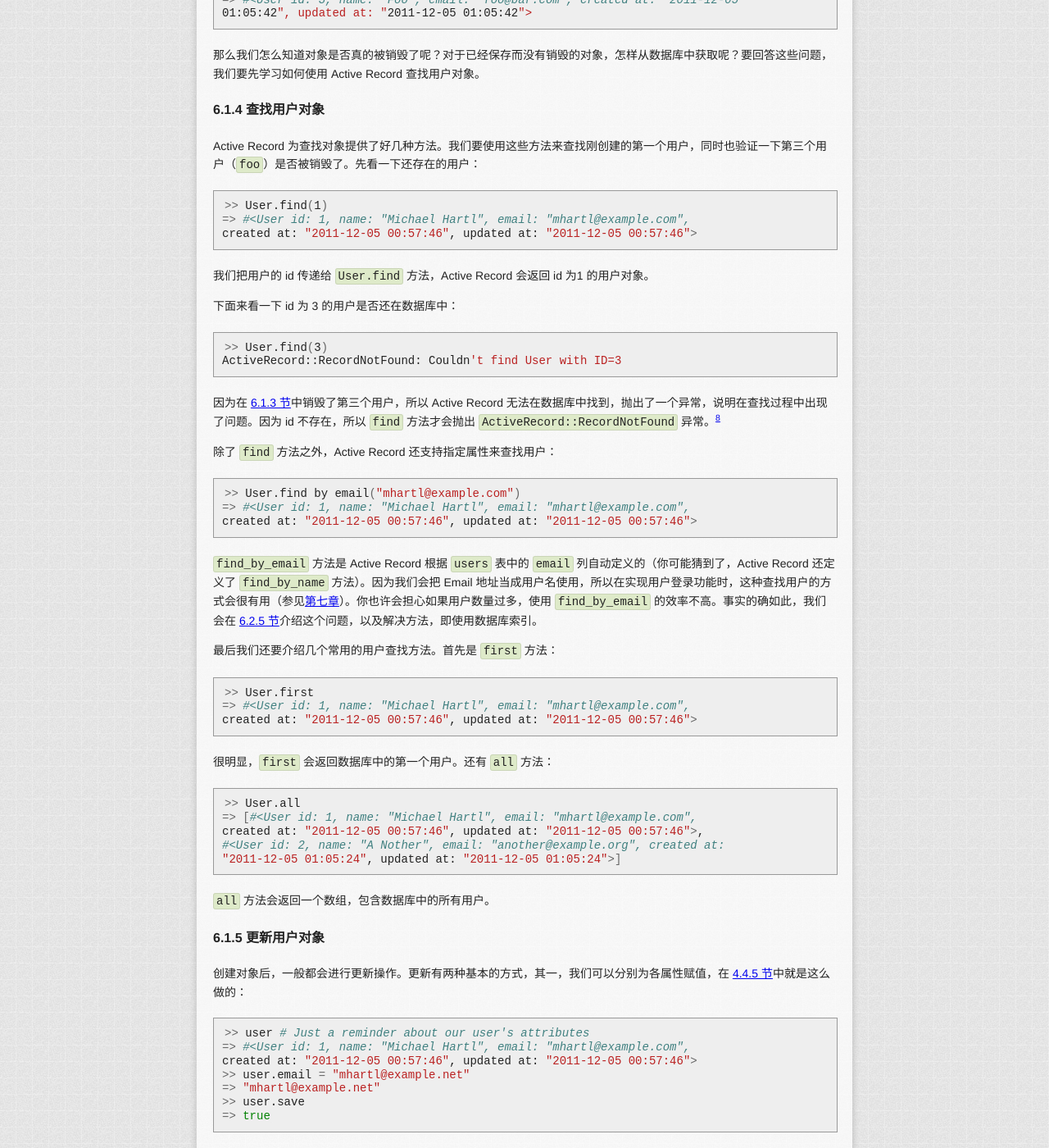
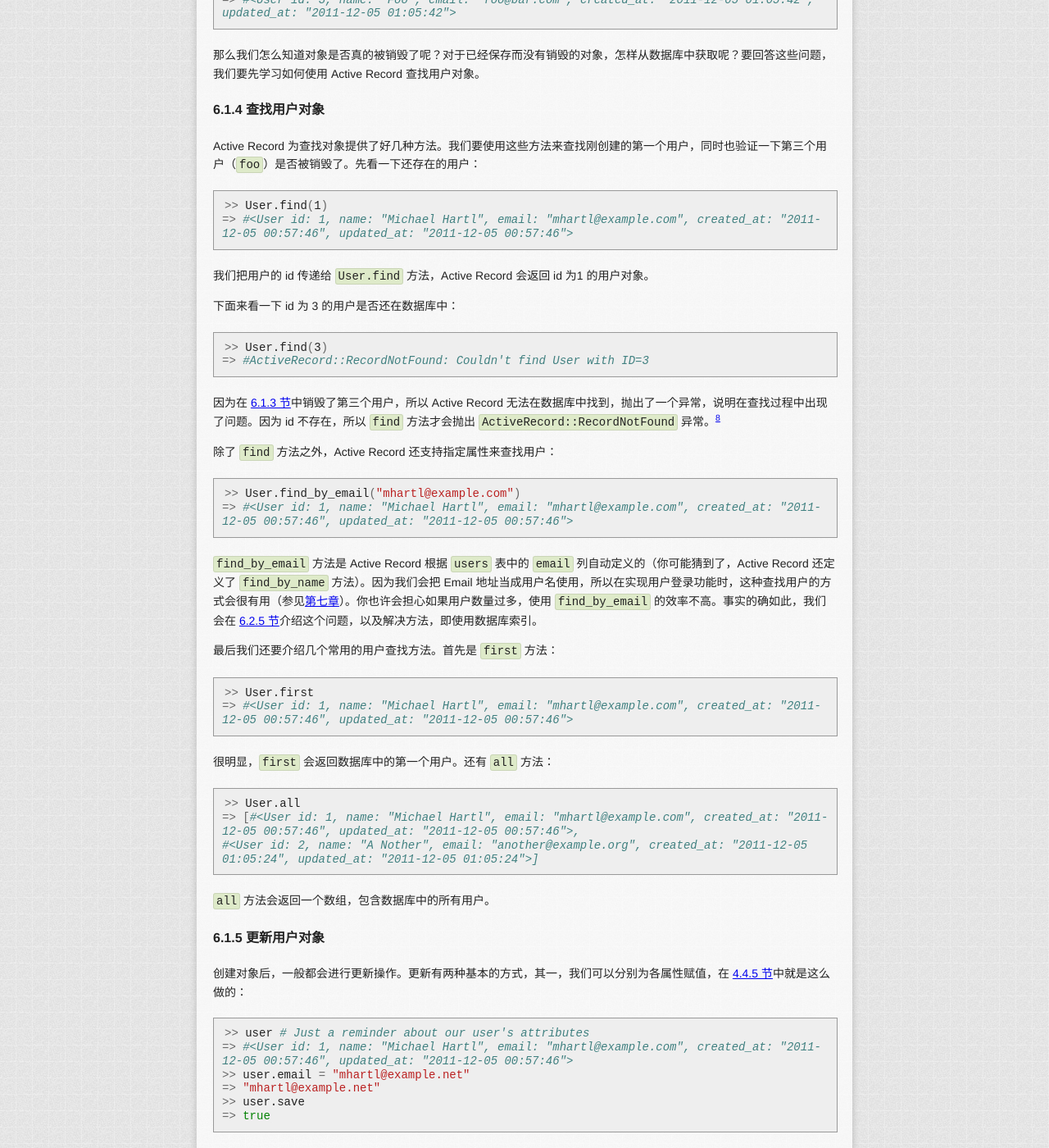
Before and after one commit to AndorChen/rails-tutorial-2nd-cn, a Jekyll site: the page built from chapter6.md, in a window 1280 px wide and 1400 px high, scrolled down 8066 px. Shown: the whole window at 82% size. Built offline with Jekyll 4.4.1, drawn with Linux system fonts in a browser that asks for light colours; nearby versions of some CDN libraries; library files that are not in the unit come from our copies; Markdown is read by kramdown in place of the engine named in the settings; some of the changed text lies outside the part shown.

```diff
--- a/chapter6.md
+++ b/chapter6.md
@@ -40,7 +40,7 @@ $ git checkout -b modeling-users
 
 {% highlight ruby %}
 class User
-  attr accessor :name, :email
+  attr_accessor :name, :email
   .
   .
   .
@@ -62,10 +62,10 @@ $ rails generate controller Users new --no-test-framework
 {% highlight sh %}
 $ rails generate model User name:string email:string
       invoke active record
-      create db/migrate/[timestamp] create users.rb
+      create db/migrate/[timestamp]_create_users.rb
       create app/models/user.rb
       invoke rspec
-      create spec/models/user spec.rb
+      create spec/models/user_spec.rb
 {% endhighlight %}
 
 （注意，和控制器的命令习惯不同，模型的名字是单数：控制器是 Users，而模型是 User。）我们提供了可选的参数 `name:string` 和 `email:string`，告诉 Rails 我们需要的两个属性是什么，以及各自的类型（两个都是字符串）。你可以把这两个参数与代码 3.4 和代码 5.28 中的动作名称对比一下，看看有什么不同。
@@ -128,7 +128,7 @@ $ bundle exec rake db:migrate
 
 {% highlight ruby %}
 class User < ActiveRecord::Base
-  attr accessible :name, :email
+  attr_accessible :name, :email
 end
 {% endhighlight %}
 
@@ -185,7 +185,7 @@ Annotated (1): User
 # updated_at :datetime
 #
 class User < ActiveRecord::Base
-  attr accessible :name, :email
+  attr_accessible :name, :email
 end
 {% endhighlight %}
 
@@ -199,7 +199,7 @@ end
 
 {% highlight ruby %}
 class User < ActiveRecord::Base
-  attr accessible :name, :email
+  attr_accessible :name, :email
 end
 {% endhighlight %}
 
@@ -207,7 +207,7 @@ end
 
 <h3 id="sec-6-1-3">6.1.3 创建用户对象</h3>
 
-我们已经做了充足的准备工作，现在可以和刚创建的 User 模型交互一下，来了解 Active Record 的功能。和 [第四章](chapter4.html)一样，我们使用的工具是 Rails 控制台。因为我们（还）不想改动数据库，所以我们要在沙盒模式（sandbox）中启动控制台：
+我们已经做了充足的准备工作，现在可以和刚创建的 User 模型交互一下，来了解 Active Record 的功能。和 [第四章](chapter4.html)一样，我们使用的工具是 Rails 控制台。因为我们还不想改动数据库，所以我们要在沙盒模式（sandbox）中启动控制台：
 
 {% highlight sh %}
 $ rails console --sandbox
@@ -222,15 +222,14 @@ Any modifications you make will be rolled back on exit
 
 {% highlight sh %}
 >> User.new
-=> #<User id: nil, name: nil, email: nil, created at: nil, updated at: nil>
+=> #<User id: nil, name: nil, email: nil, created_at: nil, updated_at: nil>
 {% endhighlight %}
 
 上述的的控制台显示了用户对象的默认值，列出了与图 6.2 和代码 6.5 一致的属性。如果不为 `User.new` 制定参数，创建的对象所有属性值都是 `nil`。在 [4.4.5 节](chapter4.html#sec-4-4-5)中，自己编写的 `User` 类可以接受一个 Hash 参数用来初始化对象的属性，这种方式是受 Active Record 启发的，在 Active Record 的对象中也可以使用相同的方式指定初始值：
 
 {% highlight sh %}
 >> user = User.new(name: "Michael Hartl", email: "mhartl@example.com")
-=> #<User id: nil, name: "Michael Hartl", email: "mhartl@example.com",
-created at: nil, updated at: nil>
+=> #<User id: nil, name: "Michael Hartl", email: "mhartl@example.com", created_at: nil, updated_at: nil>
 {% endhighlight %}
 
 我们看到 `name` 和 `email` 属性的值都已经设定了。
@@ -248,8 +247,7 @@ created at: nil, updated at: nil>
 
 {% highlight sh %}
 >> user
-=> #<User id: 1, name: "Michael Hartl", email: "mhartl@example.com",
-created at: "2011-12-05 00:57:46", updated at: "2011-12-05 00:57:46">
+=> #<User id: 1, name: "Michael Hartl", email: "mhartl@example.com", created_at: "2011-12-05 00:57:46", updated_at: "2011-12-05 00:57:46">
 {% endhighlight %}
 
 如上述代码所示，`id` 的值变成 `1` 了，那两个自动创建的时间戳属性也变成了当前的时间。<sup>[6](#fn-6)</sup> 现在这两个时间戳是一样的，[6.1.5 节](#sec-6-1-5)会看到二者不同的情况。
@@ -261,7 +259,7 @@ created at: "2011-12-05 00:57:46", updated at: "2011-12-05 00:57:46">
 => "Michael Hartl"
 >> user.email
 => "mhartl@example.com"
->> user.updated at
+>> user.updated_at
 => Tue, 05 Dec 2011 00:57:46 UTC +00:00
 {% endhighlight %}
 
@@ -269,11 +267,9 @@ created at: "2011-12-05 00:57:46", updated at: "2011-12-05 00:57:46">
 
 {% highlight sh %}
 >> User.create(name: "A Nother", email: "another@example.org")
-#<User id: 2, name: "A Nother", email: "another@example.org", created at:
-"2011-12-05 01:05:24", updated at: "2011-12-05 01:05:24">
+=> #<User id: 2, name: "A Nother", email: "another@example.org", created_at: "2011-12-05 01:05:24", updated_at: "2011-12-05 01:05:24">
 >> foo = User.create(name: "Foo", email: "foo@bar.com")
-#<User id: 3, name: "Foo", email: "foo@bar.com", created at: "2011-12-05
-01:05:42", updated at: "2011-12-05 01:05:42">
+=> #<User id: 3, name: "Foo", email: "foo@bar.com", created_at: "2011-12-05 01:05:42", updated_at: "2011-12-05 01:05:42">
 {% endhighlight %}
 
 注意，`User.create` 的返回值不是 `true` 或 `false`，而是返回创建的用户对象，直接复制给变量（例如上面第二个命令中的 `foo` 变量）.
@@ -282,16 +278,14 @@ created at: "2011-12-05 00:57:46", updated at: "2011-12-05 00:57:46">
 
 {% highlight sh %}
 >> foo.destroy
-=> #<User id: 3, name: "Foo", email: "foo@bar.com", created at: "2011-12-05
-01:05:42", updated at: "2011-12-05 01:05:42">
+=> #<User id: 3, name: "Foo", email: "foo@bar.com", created at: "2011-12-05 01:05:42", updated_at: "2011-12-05 01:05:42">
 {% endhighlight %}
 
 奇怪的是，`destroy` 和 `create` 一样，返回值是销毁的对象。我不觉得什么地方会用到 `destroy` 的返回值。更奇怪的事情是，销毁的对象还在内存中：
 
 {% highlight sh %}
 >> foo
-=> #<User id: 3, name: "Foo", email: "foo@bar.com", created at: "2011-12-05
-01:05:42", updated at: "2011-12-05 01:05:42">
+=> #<User id: 3, name: "Foo", email: "foo@bar.com", created_at: "2011-12-05 01:05:42", updated_at: "2011-12-05 01:05:42">
 {% endhighlight %}
 
 那么我们怎么知道对象是否真的被销毁了呢？对于已经保存而没有销毁的对象，怎样从数据库中获取呢？要回答这些问题，我们要先学习如何使用 Active Record 查找用户对象。
@@ -302,8 +296,7 @@ Active Record 为查找对象提供了好几种方法。我们要使用这些方
 
 {% highlight sh %}
 >> User.find(1)
-=> #<User id: 1, name: "Michael Hartl", email: "mhartl@example.com",
-created at: "2011-12-05 00:57:46", updated at: "2011-12-05 00:57:46">
+=> #<User id: 1, name: "Michael Hartl", email: "mhartl@example.com", created_at: "2011-12-05 00:57:46", updated_at: "2011-12-05 00:57:46">
 {% endhighlight %}
 
 我们把用户的 id 传递给 `User.find` 方法，Active Record 会返回 id 为1 的用户对象。
@@ -312,7 +305,7 @@ created at: "2011-12-05 00:57:46", updated at: "2011-12-05 00:57:46">
 
 {% highlight sh %}
 >> User.find(3)
-ActiveRecord::RecordNotFound: Couldn't find User with ID=3
+=> #ActiveRecord::RecordNotFound: Couldn't find User with ID=3
 {% endhighlight %}
 
 因为在 [6.1.3 节](#sec-6-1-3)中销毁了第三个用户，所以 Active Record 无法在数据库中找到，抛出了一个异常，说明在查找过程中出现了问题。因为 id 不存在，所以 `find` 方法才会抛出 `ActiveRecord::RecordNotFound` 异常。<sup>[8](#fn-8)</sup>
@@ -320,9 +313,8 @@ ActiveRecord::RecordNotFound: Couldn't find User with ID=3
 除了 `find` 方法之外，Active Record 还支持指定属性来查找用户：
 
 {% highlight sh %}
->> User.find by email("mhartl@example.com")
-=> #<User id: 1, name: "Michael Hartl", email: "mhartl@example.com",
-created at: "2011-12-05 00:57:46", updated at: "2011-12-05 00:57:46">
+>> User.find_by_email("mhartl@example.com")
+=> #<User id: 1, name: "Michael Hartl", email: "mhartl@example.com", created_at: "2011-12-05 00:57:46", updated_at: "2011-12-05 00:57:46">
 {% endhighlight %}
 
 `find_by_email` 方法是 Active Record 根据 `users` 表中的 `email` 列自动定义的（你可能猜到了，Active Record 还定义了 `find_by_name` 方法）。因为我们会把 Email 地址当成用户名使用，所以在实现用户登录功能时，这种查找用户的方式会很有用（参见[第七章](chapter7.html)）。你也许会担心如果用户数量过多，使用 `find_by_email` 的效率不高。事实的确如此，我们会在 [6.2.5 节](#sec-6-2-5)介绍这个问题，以及解决方法，即使用数据库索引。
@@ -331,18 +323,15 @@ created at: "2011-12-05 00:57:46", updated at: "2011-12-05 00:57:46">
 
 {% highlight sh %}
 >> User.first
-=> #<User id: 1, name: "Michael Hartl", email: "mhartl@example.com",
-created at: "2011-12-05 00:57:46", updated at: "2011-12-05 00:57:46">
+=> #<User id: 1, name: "Michael Hartl", email: "mhartl@example.com", created_at: "2011-12-05 00:57:46", updated_at: "2011-12-05 00:57:46">
 {% endhighlight %}
 
 很明显，`first` 会返回数据库中的第一个用户。还有 `all` 方法：
 
 {% highlight sh %}
 >> User.all
-=> [#<User id: 1, name: "Michael Hartl", email: "mhartl@example.com",
-created at: "2011-12-05 00:57:46", updated at: "2011-12-05 00:57:46">,
-#<User id: 2, name: "A Nother", email: "another@example.org", created at:
-"2011-12-05 01:05:24", updated at: "2011-12-05 01:05:24">]
+=> [#<User id: 1, name: "Michael Hartl", email: "mhartl@example.com", created_at: "2011-12-05 00:57:46", updated_at: "2011-12-05 00:57:46">,
+#<User id: 2, name: "A Nother", email: "another@example.org", created_at: "2011-12-05 01:05:24", updated_at: "2011-12-05 01:05:24">]
 {% endhighlight %}
 
 `all` 方法会返回一个数组，包含数据库中的所有用户。
@@ -353,8 +342,7 @@ created at: "2011-12-05 00:57:46", updated at: "2011-12-05 00:57:46">,
 
 {% highlight sh %}
 >> user # Just a reminder about our user's attributes
-=> #<User id: 1, name: "Michael Hartl", email: "mhartl@example.com",
-created at: "2011-12-05 00:57:46", updated at: "2011-12-05 00:57:46">
+=> #<User id: 1, name: "Michael Hartl", email: "mhartl@example.com", created_at: "2011-12-05 00:57:46", updated_at: "2011-12-05 00:57:46">
 >> user.email = "mhartl@example.net"
 => "mhartl@example.net"
 >> user.save
@@ -375,16 +363,16 @@ created at: "2011-12-05 00:57:46", updated at: "2011-12-05 00:57:46">
 现在我们已经更新了用户数据，如在 [6.1.3 节](#sec-6-1-3)中所说，自动创建的那两个时间戳属性就不一样了：
 
 {% highlight sh %}
->> user.created at
+>> user.created_at
 => "2011-12-05 00:57:46"
->> user.updated at
+>> user.updated_at
 => "2011-12-05 01:37:32"
 {% endhighlight %}
 
 更新数据的第二种方式是使用 `update_attributes` 方法：
 
 {% highlight sh %}
->> user.update attributes(name: "The Dude", email: "dude@abides.org")
+>> user.update_attributes(name: "The Dude", email: "dude@abides.org")
 => true
 >> user.name
 => "The Dude"
@@ -407,16 +395,16 @@ created at: "2011-12-05 00:57:46", updated at: "2011-12-05 00:57:46">
 **代码 6.7** 几乎没什么内容的 User 模型测试文件<br />`spec/models/user_spec.rb`
 
 {% highlight ruby %}
-require 'spec helper'
+require 'spec_helper'
 describe User do
-  pending "add some examples to (or delete) #{ FILE }"
+  pending "add some examples to (or delete) #{__FILE__}"
 end
 {% endhighlight %}
 
 上述代码使用了 `pending` 方法，提示我们应该编写一些真正有用的测试。我们可以运行 User 模型的测试看一下现在的情况：
 
 {% highlight sh %}
-$ bundle exec rspec spec/models/user spec.rb
+$ bundle exec rspec spec/models/user_spec.rb
 *
 
 Finished in 0.01999 seconds
@@ -435,7 +423,7 @@ Pending:
 **代码 6.8** 对 `:name` 和 `:email` 属性的测试<br />`spec/models/user_spec.rb`
 
 {% highlight ruby %}
-require 'spec helper'
+require 'spec_helper'
 
 describe User do
 
@@ -520,7 +508,7 @@ $ bundle exec rake db:test:prepare
 
 {% highlight ruby %}
 class User < ActiveRecord::Base
-  attr accessible :name, :email
+  attr_accessible :name, :email
 
   validates :name, presence: true
 end
@@ -530,7 +518,7 @@ end
 
 {% highlight ruby %}
 class User < ActiveRecord::Base
-  attr accessible(:name, :email)
+  attr_accessible(:name, :email)
 
   validates(:name, presence: true)
 end
@@ -550,7 +538,7 @@ $ rails console --sandbox
 `user.save` 的返回值是 `false`，说明存储失败了。最后一个命令使用了 `valid?` 方法，如果对象没有通过任何一个验证就会返回 `false`，如果全部验证都通过了则返回 `true`。这个例子只有一个验证，所以我们知道是哪个验证失败了，不过看一下失败的提示信息还是会有点收获的：
 
 {% highlight sh %}
->> user.errors.full messages
+>> user.errors.full_messages
 => ["Name can't be blank"]
 {% endhighlight %}
 
@@ -562,7 +550,7 @@ $ rails console --sandbox
 
 {% highlight ruby %}
 class User < ActiveRecord::Base
-  attr accessible :name, :email
+  attr_accessible :name, :email
 
   # validates :name, presence: true
 end
@@ -573,7 +561,7 @@ end
 **代码 6.11** 验证 `name` 属性的失败测试<br />`spec/models/user_spec.rb`
 
 {% highlight ruby %}
-require 'spec helper'
+require 'spec_helper'
 
 describe User do
 
@@ -633,7 +621,7 @@ end
 现在你可以看一下测试是否是失败的：
 
 {% highlight sh %}
-$ bundle exec rspec spec/models/user spec.rb
+$ bundle exec rspec spec/models/user_spec.rb
 ...F
 4 examples, 1 failure
 {% endhighlight %}
@@ -641,7 +629,7 @@ $ bundle exec rspec spec/models/user spec.rb
 现在去掉验证代码前的注释（把代码 6.10 变回代码 6.9），测试就可以通过了：
 
 {% highlight sh %}
-$ bundle exec rspec spec/models/user spec.rb
+$ bundle exec rspec spec/models/user_spec.rb
 ...
 4 examples, 0 failures
 {% endhighlight %}
@@ -651,7 +639,7 @@ $ bundle exec rspec spec/models/user spec.rb
 **代码 6.12** 对 `email` 属性存在性的测试<br />`spec/models/user_spec.rb`
 
 {% highlight ruby %}
-require 'spec helper'
+require 'spec_helper'
 
 describe User do
 
@@ -674,7 +662,7 @@ end
 
 {% highlight ruby %}
 class User < ActiveRecord::Base
-  attr accessible :name, :email
+  attr_accessible :name, :email
 
   validates :name, presence: true
   validates :email, presence: true
@@ -692,7 +680,7 @@ end
 **代码 6.14** 对名字长度的测试<br />`spec/models/user_spec.rb`
 
 {% highlight ruby %}
-require 'spec helper'
+require 'spec_helper'
 
 describe User do
   before do
@@ -722,7 +710,7 @@ describe User do
 
 {% highlight ruby %}
 class User < ActiveRecord::Base
-  attr accessible :name, :email
+  attr_accessible :name, :email
 
   validates :name, presence: true, length: { maximum: 50 }
   validates :email, presence: true
@@ -754,7 +742,7 @@ THE US-ER@foo.bar.org
 **代码 6.16** 对 Email 格式验证的测试<br />`spec/models/user_spec.rb`
 
 {% highlight ruby %}
-require 'spec helper'
+require 'spec_helper'
 
 describe User do
 
@@ -794,7 +782,7 @@ end
 
 {% highlight ruby %}
 class User < ActiveRecord::Base
-  attr accessible :name, :email
+  attr_accessible :name, :email
 
   validates :name, presence: true, length: { maximum: 50 }
   VALID_EMAIL_REGEX = /\A[\w+\-.]+@[a-z\d\-.]+\.[a-z]+\z/i
@@ -885,7 +873,7 @@ validates :email, presence: true, format: { with: VALID_EMAIL_REGEX }
 **代码 6.18** 拒绝相同 Email 地址的测试<br />`spec/models/user_spec.rb`
 
 {% highlight ruby %}
-require 'spec helper'
+require 'spec_helper'
 
 describe User do
 
@@ -901,7 +889,7 @@ describe User do
       user with same email.save
     end
 
-    it { should not be valid }
+    it { should_not be valid }
   end
 end
 {% endhighlight %}
@@ -926,7 +914,7 @@ end
 **代码 6.20** 拒绝相同 Email 地址的测试，不区分大小写<br />`spec/models/user_spec.rb`
 
 {% highlight ruby %}
-require 'spec helper'
+require 'spec_helper'
 
 describe User do
 
@@ -992,7 +982,7 @@ end
 为 `email` 列建立索引就要改变数据库模型，在 Rails 中可以通过迁移实现（参见 [6.1.1 节](#sec-6-1-1)）。在 [6.1.1 节](#sec-6-1-1) 中我们看到，生成 User 模型时会自动创建一个迁移文件（参见代码 6.2），现在我们是要改变已经存在的模型结构，那么使用 `migration` 命令直接创建迁移文件就可以了：
 
 {% highlight sh %}
-$ rails generate migration add index to users email
+$ rails generate migration add_index_to_users_email
 {% endhighlight %}
 
 和 User 模型的迁移不一样，实现 Email 唯一性的迁移操作没有事先定义的模板可用，所以我们要手动把代码 6.22 中的内容写入迁移文件。<sup>[14](#fn-14)</sup>
@@ -1018,7 +1008,7 @@ $ bundle exec rake db:migrate
 （如果失败的话，就退出所有打开的控制台沙盒会话，这些会话可能会锁定数据库，拒绝进行迁移操作。）如果你想看一下操作执行后的效果，请打开 `db/schema.rb` 文件，会发现多了一行：
 
 {% highlight ruby %}
-add_index "users", ["email"], :name => "index users on email", :unique => true
+add_index "users", ["email"], :name => "index_users_on_email", :unique => true
 {% endhighlight %}
 
 为了保证 Email 地址的唯一性，还要做些修改：存入数据库之前把 Email 地址转换成全小写字母的形式，因为不是所有数据库适配器的索引都是区分大小写的。<sup>[15](#fn-15)</sup> 为此，我们要使用回调函数（callback），在 Active Record 对象生命周期的特定时刻调用（参阅 Rails API 中关于回调函数的文档）。本例中，我们要使用的回调函数是 `before_save`，在用户存入数据库之前强行把 Email 地址转换成全小写字母形式，如代码 6.23 所示。
@@ -1085,7 +1075,7 @@ $ bundle install
 **代码 6.25** 确保 `users` 表中有 `password_digest` 列<br />`spec/models/user_spec.rb`
 
 {% highlight ruby %}
-require 'spec helper'
+require 'spec_helper'
 
 describe User do
 
@@ -1278,7 +1277,7 @@ user = User.find_by_email(email)
 接下来的第二步，可以使用 `authenticate` 方法验证用户的密码。在[第八章](chapter8.html)中会使用类似下面的代码获取当前登录的用户：
 
 {% highlight ruby %}
-current user = user.authenticate(password)
+current_user = user.authenticate(password)
 {% endhighlight %}
 
 如果提交的密码和用户的密码一致，上述代码就会返回一个用户对象，否则返回 `false`。
@@ -1433,7 +1436,7 @@ validates :password_confirmation, presence: true
 
 {% highlight ruby %}
 class User < ActiveRecord::Base
-  attr accessible :name, :email, :password, :password_confirmation
+  attr_accessible :name, :email, :password, :password_confirmation
   has_secure_password
 
   before_save { |user| user.email = email.downcase }
```
Also changed, not shown: other parts of chapter6.md (+27 -13 lines).
